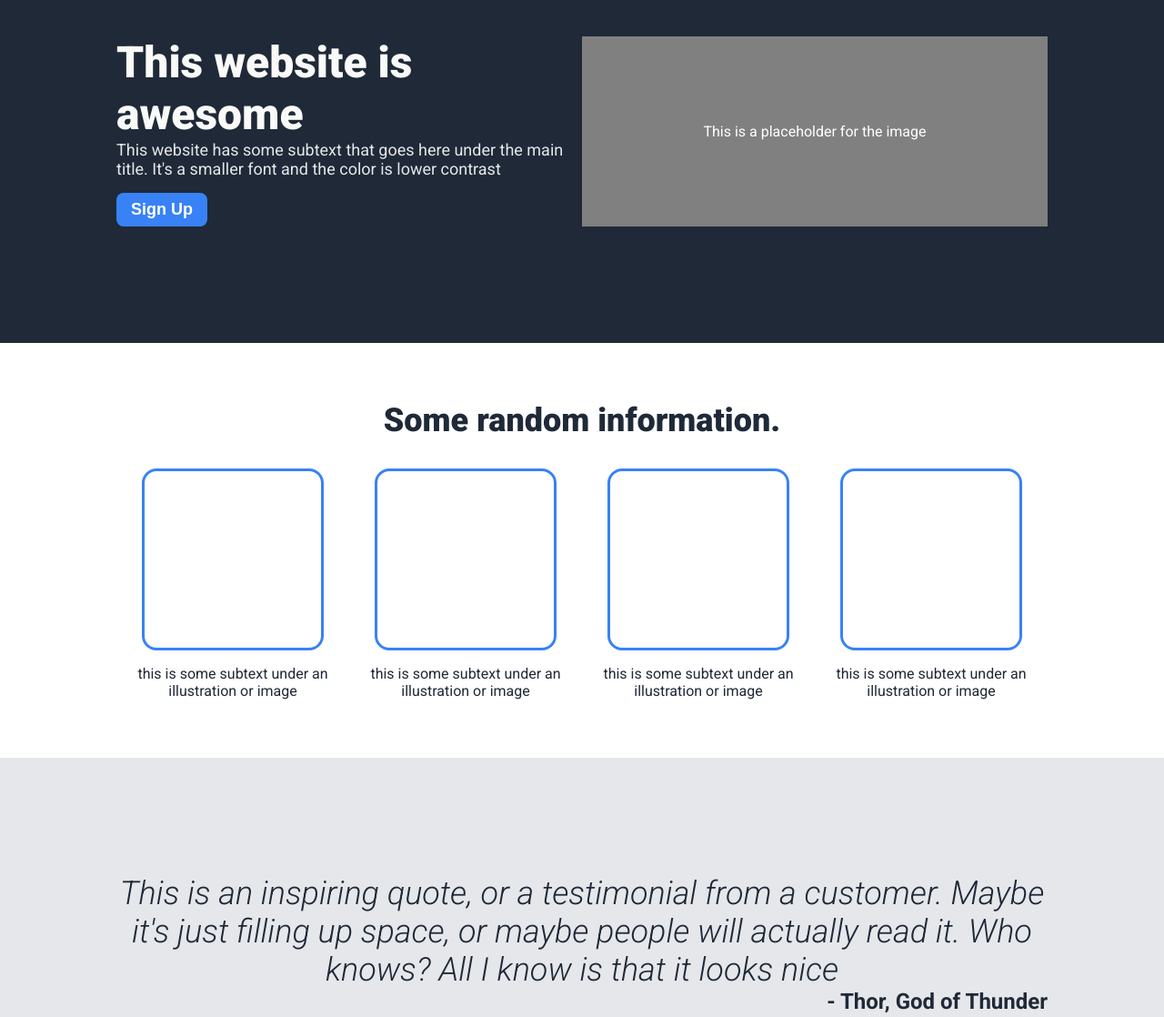
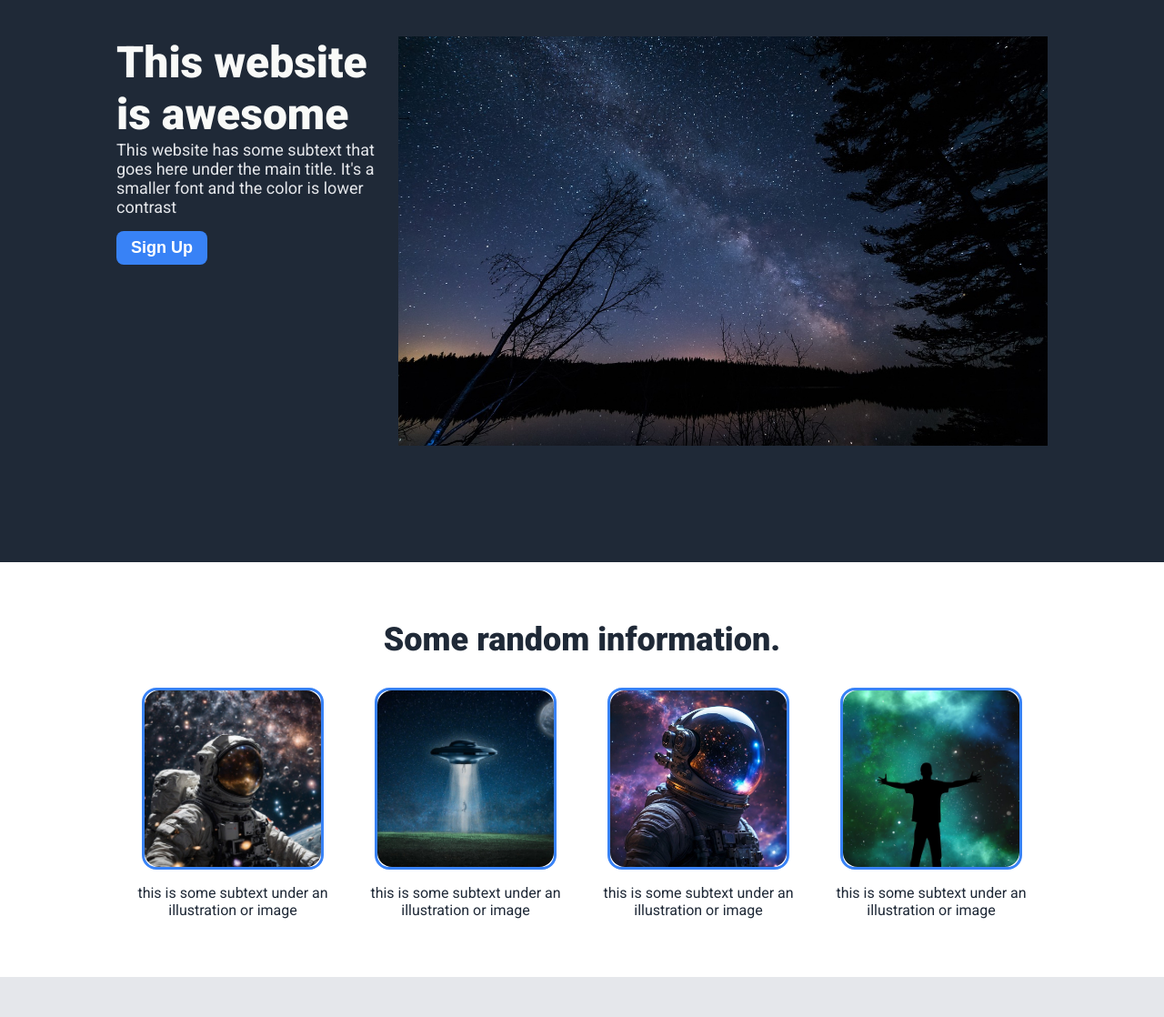
Before and after one commit to markpandan/landing-page, a plain HTML site: page index.html in a window 1280 px wide. Shown: the part 160-1278 px from the top of the page at 91% size. Drawn offline with Linux system fonts and the light colour scheme.

Commit message:
Add images

```diff
--- a/index.html
+++ b/index.html
@@ -24,7 +24,7 @@
         </ul>
       </nav>
       <div class="hero">
-        <div style="flex: 1">
+        <div>
           <p class="hero-main">This website is awesome</p>
           <p class="hero-secondary">
             This website has some subtext that goes here under the main title.
@@ -33,44 +33,44 @@
           <button class="sign-up">Sign Up</button>
         </div>
         <!-- Just for a temporary placeholder styles -->
-        <div
-          style="
-            flex: 1;
-            background-color: gray;
-            display: flex;
-            align-items: center;
-            justify-content: center;
-          "
-        >
-          <p style="text-align: center; color: white">
-            This is a placeholder for the image
-          </p>
-        </div>
+        <img
+          src="images/hero-image.jpg"
+          alt="Night Sky"
+          width="1024px"
+          height="450px"
+          style="flex: 0 1 auto"
+        />
       </div>
     </section>
     <section class="information-container">
       <p class="information-header">Some random information.</p>
       <div class="photo-tray">
         <div>
-          <figure></figure>
+          <figure>
+            <img src="images/tray-image-1.jpg" alt="Astronaut" />
+          </figure>
           <figcaption>
             this is some subtext under an illustration or image
           </figcaption>
         </div>
         <div>
-          <figure></figure>
+          <figure><img src="images/tray-image-2.jpg" alt="UFO" /></figure>
           <figcaption>
             this is some subtext under an illustration or image
           </figcaption>
         </div>
         <div>
-          <figure></figure>
+          <figure>
+            <img src="images/tray-image-3.jpg" alt="Portrait of an astronaut" />
+          </figure>
           <figcaption>
             this is some subtext under an illustration or image
           </figcaption>
         </div>
         <div>
-          <figure></figure>
+          <figure>
+            <img src="images/tray-image-4.jpg" alt="Person seeing the space" />
+          </figure>
           <figcaption>
             this is some subtext under an illustration or image
           </figcaption>
--- a/styles.css
+++ b/styles.css
@@ -49,6 +49,7 @@ nav {
 div.hero {
   display: flex;
   justify-content: space-between;
+  gap: 16px;
   padding: 128px 0px;
 }
 
@@ -103,6 +104,13 @@ figure {
   margin: auto auto 16px auto;
 }
 
+figure > img {
+  object-fit: cover;
+  width: 100%;
+  height: 100%;
+  border-radius: 16px;
+}
+
 figcaption {
   text-align: center;
   color: #1f2937;
@@ -130,13 +138,13 @@ figcaption {
 
 .call-to-action-modal {
   display: flex;
-  justify-content: center;
+  justify-content: space-evenly;
   align-items: center;
   background-color: var(--accent-color);
   width: 80%;
   height: 180px;
   margin: auto;
-  gap: 32px;
+
   border-radius: 16px;
 }
 
```
Also changed, not shown: images/hero-image.jpg (added), images/tray-image-1.jpg (added), images/tray-image-2.jpg (added), images/tray-image-3.jpg (added), images/tray-image-4.jpg (added).
